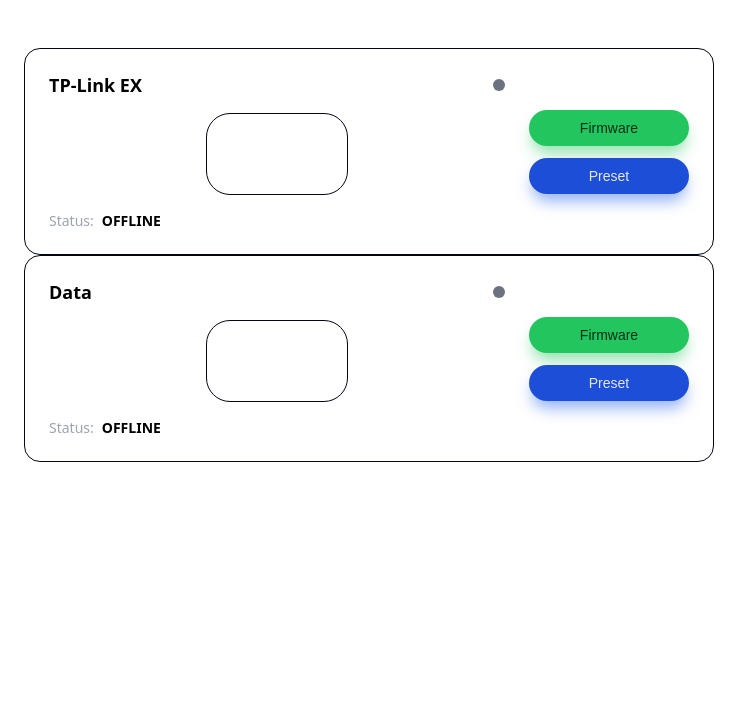
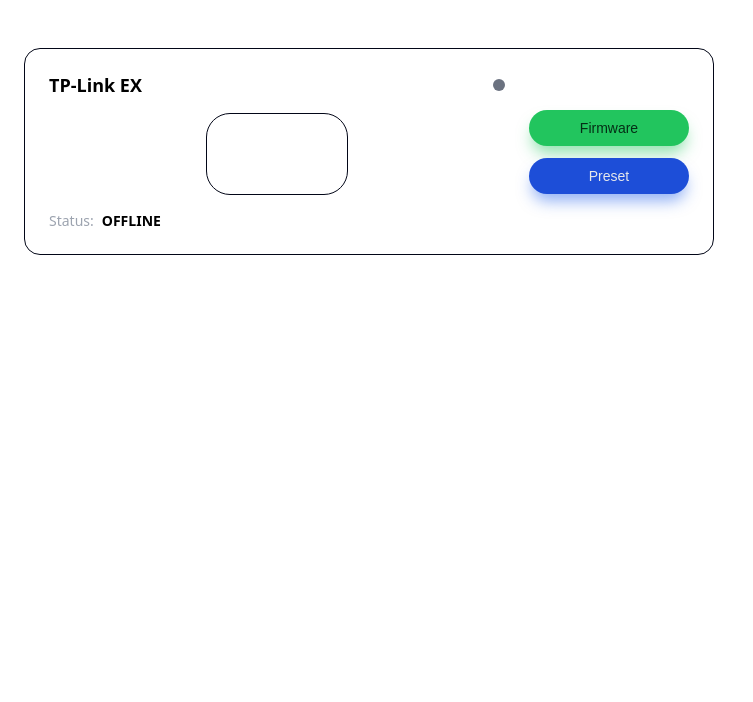
Before and after one commit to brenohabib/autouc, a Django app: page / in a window 1280 px wide. Shown: the top 702 px of the page, without its empty margins (0-753 px from the left). Run offline with Django 5.2, Linux system fonts and the light colour scheme.

Commit message:
Revert "- Added UI for Data"
This reverts commit ae50df7a8d776a56180efeaf44651bc5a0bfb1f5.

```diff
--- a/autouc/urls.py
+++ b/autouc/urls.py
@@ -16,29 +16,12 @@ Including another URLconf
 """
 from django.contrib import admin
 from django.urls import path
-from .web import (
-    index,
-    device_status,
-    update_firmware,
-    use_preset,
-    data_update_firmware,
-    data_use_preset,
-)
+from .web import index, device_status, update_firmware, use_preset
 
 urlpatterns = [
     path("", index, name="device-ui"),
     path("api/device/status/", device_status, name="device-status"),
     path("api/device/update-firmware/", update_firmware, name="device-update-firmware"),
     path("api/device/use-preset/", use_preset, name="device-use-preset"),
-    path(
-        "api/device/data/update-firmware/",
-        data_update_firmware,
-        name="data-device-update-firmware",
-    ),
-    path(
-        "api/device/data/use-preset/",
-        data_use_preset,
-        name="data-device-use-preset",
-    ),
     path("admin/", admin.site.urls),
 ]
--- a/autouc/web/__init__.py
+++ b/autouc/web/__init__.py
@@ -3,7 +3,7 @@ from django.http import JsonResponse
 from django.shortcuts import render
 from django.views.decorators.http import require_GET, require_POST
 
-from ..devices import TPLinkExFirmware, TPLinkExPreset, DataFirmware, DataPreset
+from ..devices import TPLinkExFirmware, TPLinkExPreset
 
 
 DEVICE_IP = "192.168.0.1"
@@ -46,23 +46,5 @@ def use_preset(request):
     try:
         TPLinkExPreset.run_standalone()
         return JsonResponse({"ok": True})
-    except Exception as exc:
-        return JsonResponse({"ok": False, "error": str(exc)}, status=500)
-
-
-@require_POST
-def data_update_firmware(request):
-    try:
-        DataFirmware.run_standalone()
-        return JsonResponse({"ok": True})
-    except Exception as exc:
-        return JsonResponse({"ok": False, "error": str(exc)}, status=500)
-
-
-@require_POST
-def data_use_preset(request):
-    try:
-        DataPreset.run_standalone()
-        return JsonResponse({"ok": True})
-    except Exception as exc:
-        return JsonResponse({"ok": False, "error": str(exc)}, status=500)
+    except Exception:
+        return JsonResponse({"ok": False}, status=500)
--- a/autouc/web/templates/index.html
+++ b/autouc/web/templates/index.html
@@ -32,26 +32,6 @@
                 <button id="btn-use-preset" class="action-button secondary">Preset</button>
             </div>
         </div>
-        <div class="device-card">
-            <div class="device-visual">
-                <div class="device-header">
-                    <span class="device-name">Data</span>
-                    <span id="data-device-status-dot" class="status-dot status-offline"></span>
-                </div>
-                <div class="device-body">
-                    <div class="device-shape">
-                    </div>
-                </div>
-                <div class="device-footer">
-                    <span class="status-label">Status:</span>
-                    <span id="data-device-status-text" class="status-text">OFFLINE</span>
-                </div>
-            </div>
-            <div class="device-actions">
-                <button id="btn-data-update-firmware" class="action-button primary">Firmware</button>
-                <button id="btn-data-use-preset" class="action-button secondary">Preset</button>
-            </div>
-        </div>
     </div>
     <script>
         function getCookie(name) {
@@ -69,12 +49,8 @@
 
         const statusDot = document.getElementById("device-status-dot");
         const statusText = document.getElementById("device-status-text");
-        const dataStatusDot = document.getElementById("data-device-status-dot");
-        const dataStatusText = document.getElementById("data-device-status-text");
         const btnUpdateFirmware = document.getElementById("btn-update-firmware");
         const btnUsePreset = document.getElementById("btn-use-preset");
-        const btnDataUpdateFirmware = document.getElementById("btn-data-update-firmware");
-        const btnDataUsePreset = document.getElementById("btn-data-use-preset");
 
         let busy = false;
 
@@ -82,10 +58,6 @@
             const normalized = status.toUpperCase();
             statusText.textContent = normalized;
             statusDot.className = "status-dot status-" + normalized.toLowerCase();
-            if (dataStatusText && dataStatusDot) {
-                dataStatusText.textContent = normalized;
-                dataStatusDot.className = "status-dot status-" + normalized.toLowerCase();
-            }
         }
 
         async function refreshStatus() {
@@ -109,10 +81,6 @@
             busy = state;
             btnUpdateFirmware.disabled = state;
             btnUsePreset.disabled = state;
-            if (btnDataUpdateFirmware && btnDataUsePreset) {
-                btnDataUpdateFirmware.disabled = state;
-                btnDataUsePreset.disabled = state;
-            }
         }
 
         async function callAction(url) {
@@ -148,13 +116,8 @@
             callAction("/api/device/use-preset/");
         });
 
-        btnDataUpdateFirmware.addEventListener("click", function () {
-            callAction("/api/device/data/update-firmware/");
-        });
-
-        btnDataUsePreset.addEventListener("click", function () {
-            callAction("/api/device/data/use-preset/");
-        });
+        refreshStatus();
+        setInterval(refreshStatus, 5000);
     </script>
 </body>
 </html>
```
